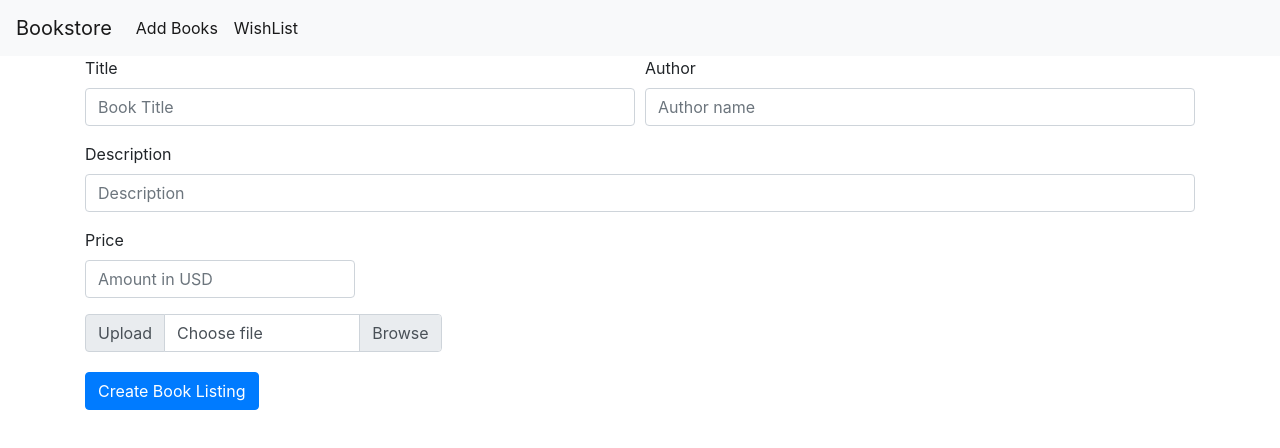
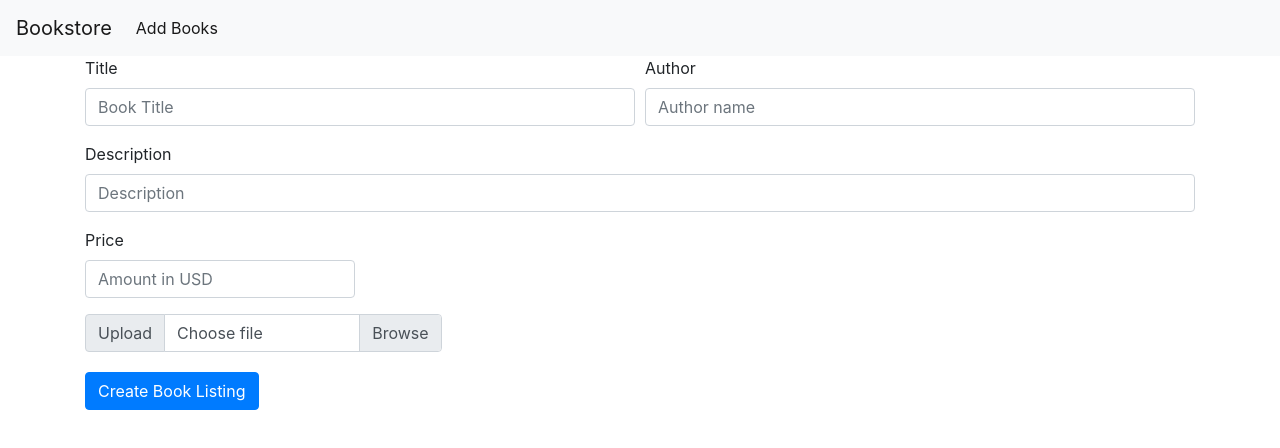
Before and after one commit to dolwinf/django-book-store, a React (Create React App) app in the folder client/: page /Add in a window 1280 px wide. Shown: the top 448 px of the page. Built offline with nearby package versions, Linux system fonts and the light colour scheme.

Commit message:
Deployment commit

```diff
--- a/client/src/EditBook.js
+++ b/client/src/EditBook.js
@@ -101,6 +101,7 @@ function EditBook(props) {
               </label>
             </div>
           </div>
+
           <button
             onClick={(e) => editBook(e)}
             className="btn btn-warning"
@@ -108,6 +109,7 @@ function EditBook(props) {
           >
             Edit Book Details
           </button>
+          <br />
         </form>
       </div>
     );
--- a/client/src/Home.js
+++ b/client/src/Home.js
@@ -1,8 +1,9 @@
 /* eslint-disable no-unused-expressions */
 import React, { useState, useEffect } from "react";
-import { Link } from "react-router-dom";
+import { Link, useHistory } from "react-router-dom";
 import "./App.css";
 function Home() {
+  const history = useHistory();
   const [data, setData] = useState([]);
   useEffect(() => {
     fetch("http://localhost:8000/api/books/")
@@ -13,6 +14,11 @@ function Home() {
       });
   }, []);
 
+  // const addToWishlist = (id) => {
+  //   console.log("clicked");
+  //   localStorage.setItem(`BookStore-${id}`, id);
+  //   history.push("/Wishlist");
+  // };
   return (
     <div className="container">
       {data
@@ -50,9 +56,12 @@ function Home() {
                       justifyContent: "space-around",
                     }}
                   >
-                    <Link to="#" className="btn btn-info">
+                    {/* <button
+                      className="btn btn-info"
+                      onClick={() => addToWishlist(item.id)}
+                    >
                       Add to Wishlist
-                    </Link>
+                    </button> */}
                     <Link
                       to={`/EditBook/${item.id}`}
                       className="btn btn-warning"
--- a/client/src/navBar.js
+++ b/client/src/navBar.js
@@ -26,11 +26,11 @@ const navBar = () => {
                 Add Books <span className="sr-only">(current)</span>
               </Link>
             </li>
-            <li className="nav-item active">
+            {/* <li className="nav-item active">
               <Link to="/Wishlist" className="nav-link">
                 WishList<span className="sr-only">(current)</span>
               </Link>
-            </li>
+            </li> */}
           </ul>
         </div>
       </nav>
```
Also changed, not shown: 2 other files (tests, documents, lock files or other folders).
